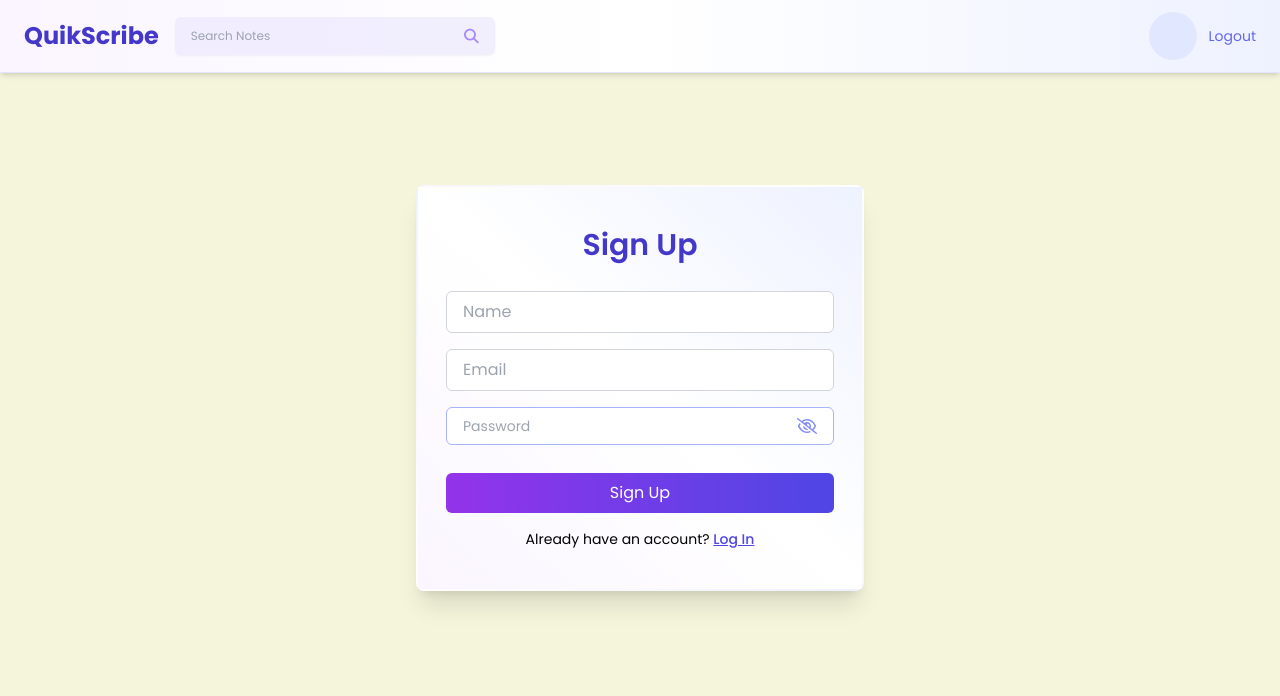
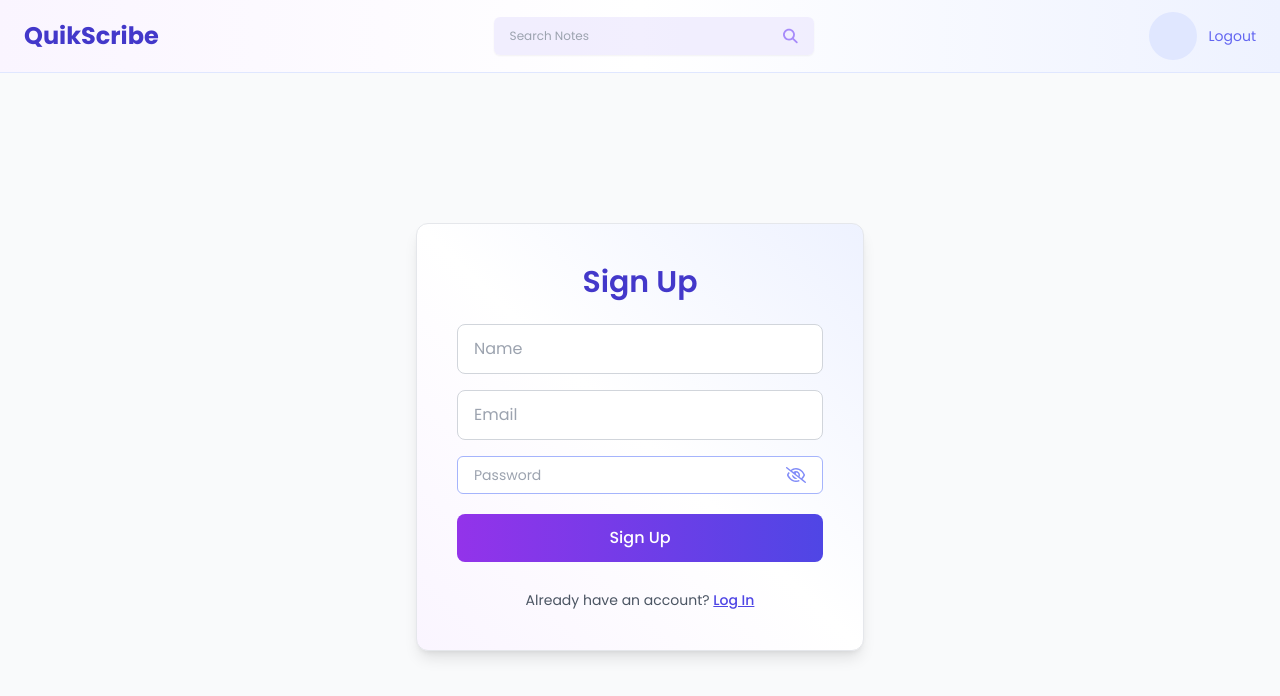
Before and after one commit to Aadarsh-max/QuickScribe, a React (Vite) app: page /signup in a window 1280 px wide. Shown: the top 696 px of the page. Built offline with nearby package versions, Linux system fonts and the light colour scheme.

Commit message:
Made mobile responsive

```diff
--- a/src/components/NavigationBar/Navbar.jsx
+++ b/src/components/NavigationBar/Navbar.jsx
@@ -35,13 +35,33 @@ const Navbar = ({ userInfo, onSearchNote, handleClearSearch }) => {
 
     return (
         <div className="bg-gradient-to-r from-purple-50 via-white to-indigo-50 px-4 sm:px-6 py-3 shadow-md border-b border-indigo-100">
-            <div className="flex flex-col md:flex-row items-center w-full">
-                <div className="flex justify-between items-center w-full md:w-auto">
+            {/* Desktop view - exactly like original */}
+            <div className="hidden sm:flex sm:flex-row sm:items-center sm:justify-between sm:gap-0">
                 <h2 className="text-2xl font-bold text-indigo-700">QuikScribe</h2>
 
-                    {/* Hamburger menu for mobile */}
+                {shouldShowSearchBar && (
+                    <div className="w-auto">
+                        <SearchBar
+                            value={searchQuery}
+                            onChange={({ target }) => setSearchQuery(target.value)}
+                            handleSearch={handleSearch}
+                            onClearSearch={onClearSearch}
+                        />
+                    </div>
+                )}
+
+                <div>
+                    <Profile userInfo={userInfo} onLogout={onLogout} />
+                </div>
+            </div>
+
+            {/* Mobile view */}
+            <div className="sm:hidden">
+                <div className="flex justify-between items-center">
+                    <h2 className="text-2xl font-bold text-indigo-700">QuikScribe</h2>
+
                     <button
-                        className="md:hidden focus:outline-none"
+                        className="focus:outline-none"
                         onClick={toggleMenu}
                         aria-label="Toggle menu"
                     >
@@ -55,10 +75,10 @@ const Navbar = ({ userInfo, onSearchNote, handleClearSearch }) => {
                     </button>
                 </div>
 
-                {/* Mobile menu */}
-                <div className={`flex flex-col md:flex-row md:items-center w-full md:justify-between mt-3 md:mt-0 ${isMenuOpen ? 'block' : 'hidden md:flex'}`}>
+                {isMenuOpen && (
+                    <div className="mt-3 flex flex-col gap-3">
                         {shouldShowSearchBar && (
-                        <div className="w-full md:w-auto md:mx-4 mb-3 md:mb-0">
+                            <div className="w-full">
                                 <SearchBar
                                     value={searchQuery}
                                     onChange={({ target }) => setSearchQuery(target.value)}
@@ -68,10 +88,11 @@ const Navbar = ({ userInfo, onSearchNote, handleClearSearch }) => {
                             </div>
                         )}
 
-                    <div className="mt-3 md:mt-0">
+                        <div className="mt-2">
                             <Profile userInfo={userInfo} onLogout={onLogout} />
                         </div>
                     </div>
+                )}
             </div>
         </div>
     );
--- a/src/pages/Home/AddEditNotes.jsx
+++ b/src/pages/Home/AddEditNotes.jsx
@@ -98,26 +98,26 @@ const AddEditNotes = ({ noteData, type, getAllNotes, onClose, showToastMessage }
 
   return (
     <motion.div
-      className="relative bg-white rounded-lg shadow-lg p-6 border border-indigo-50"
+      className="relative bg-white rounded-lg shadow-lg p-4 sm:p-6 border border-indigo-50 w-full max-w-full mx-auto"
       initial={{ opacity: 0, y: 20 }}
       animate={{ opacity: 1, y: 0 }}
       transition={{ duration: 0.3 }}
     >
       <motion.button
-        className="w-10 h-10 rounded-full flex items-center justify-center absolute -top-3 -right-3 bg-white shadow-md text-gray-500 hover:text-red-500 hover:bg-red-50 transition-colors"
+        className="w-8 h-8 sm:w-10 sm:h-10 rounded-full flex items-center justify-center absolute -top-2 -right-2 sm:-top-3 sm:-right-3 bg-white shadow-md text-gray-500 hover:text-red-500 hover:bg-red-50 transition-colors"
         onClick={onClose}
         whileHover={{ scale: 1.1 }}
         whileTap={{ scale: 0.9 }}
       >
-        <MdClose className="text-xl" />
+        <MdClose className="text-lg sm:text-xl" />
       </motion.button>
 
       <div className="flex flex-col gap-2">
-        <label className="input-label text-indigo-500 font-medium tracking-wider">TITLE</label>
+        <label className="input-label text-indigo-500 font-medium tracking-wider text-sm sm:text-base">TITLE</label>
         <motion.input
           id="title-input"
           type="text"
-          className="text-2xl text-slate-800 outline-none border-b-2 border-transparent focus:border-indigo-300 transition-colors"
+          className="text-xl sm:text-2xl text-slate-800 outline-none border-b-2 border-transparent focus:border-indigo-300 transition-colors w-full"
           placeholder="Study Data Structures"
           value={title}
           onChange={({ target }) => setTitle(target.value)}
@@ -125,28 +125,28 @@ const AddEditNotes = ({ noteData, type, getAllNotes, onClose, showToastMessage }
         />
       </div>
 
-      <div className="flex flex-col gap-2 mt-6">
-        <label className="input-label text-indigo-500 font-medium tracking-wider">CONTENT</label>
+      <div className="flex flex-col gap-2 mt-4 sm:mt-6">
+        <label className="input-label text-indigo-500 font-medium tracking-wider text-sm sm:text-base">CONTENT</label>
         <motion.textarea
           id="content-input"
           type="text"
-          className="text-sm text-slate-700 outline-none bg-indigo-50 p-4 rounded-lg resize-none transition-colors focus:bg-indigo-100 focus:shadow-inner"
+          className="text-sm text-slate-700 outline-none bg-indigo-50 p-3 sm:p-4 rounded-lg resize-none transition-colors focus:bg-indigo-100 focus:shadow-inner w-full"
           placeholder="Write your note content here..."
-          rows={10}
+          rows={8}
           value={content}
           onChange={({ target }) => setContent(target.value)}
           whileFocus={{ scale: 1.01 }}
         />
       </div>
 
-      <div className="mt-5">
-        <label className="input-label text-indigo-500 font-medium tracking-wider">TAGS</label>
+      <div className="mt-4 sm:mt-5">
+        <label className="input-label text-indigo-500 font-medium tracking-wider text-sm sm:text-base">TAGS</label>
         <TagInput tags={tags} setTags={setTags} />
       </div>
 
       {error && (
         <motion.p
-          className="text-red-500 text-xs pt-4 flex items-center"
+          className="text-red-500 text-xs pt-3 sm:pt-4 flex items-center"
           initial={{ opacity: 0, x: -10 }}
           animate={{ opacity: 1, x: 0 }}
           transition={{ duration: 0.2 }}
@@ -159,7 +159,7 @@ const AddEditNotes = ({ noteData, type, getAllNotes, onClose, showToastMessage }
       )}
 
       <motion.button
-        className={`btn-primary font-medium mt-5 p-3 bg-gradient-to-r from-indigo-500 to-violet-500 hover:from-indigo-600 hover:to-violet-600 rounded-lg shadow-md ${isSubmitting ? 'opacity-80' : ''}`}
+        className={`btn-primary font-medium mt-4 sm:mt-5 p-2 sm:p-3 bg-gradient-to-r from-indigo-500 to-violet-500 hover:from-indigo-600 hover:to-violet-600 rounded-lg shadow-md w-full ${isSubmitting ? 'opacity-80' : ''}`}
         onClick={handleAddNote}
         disabled={isSubmitting}
         whileHover={{ scale: 1.02 }}
--- a/src/pages/Login/Login.jsx
+++ b/src/pages/Login/Login.jsx
@@ -9,6 +9,7 @@ const Login = () => {
     const [email, setEmail] = useState("");
     const [password, setPassword] = useState("");
     const [error, setError] = useState(null);
+    const [isLoading, setIsLoading] = useState(false);
 
     const navigate = useNavigate();
 
@@ -26,6 +27,7 @@ const Login = () => {
         }
 
         setError("");
+        setIsLoading(true);
 
         try {
             const response = await axiosInstance.post("/login", {
@@ -43,50 +45,76 @@ const Login = () => {
             } else {
                 setError("An unexpected error occurred. Please try again.");
             }
+        } finally {
+            setIsLoading(false);
         }
     };
 
     return (
-        <>
+        <div className="flex flex-col min-h-screen">
             <Navbar />
 
-            <div className="flex items-center justify-center min-h-[calc(100vh-5rem)] px-4 sm:px-6 md:px-0 mt-10 animate-fade-in">
-                <div className="w-full max-w-sm md:max-w-md rounded-lg bg-white px-6 py-8 sm:px-8 md:px-10 shadow-xl border border-gray-200 bg-gradient-to-tr from-purple-50 via-white to-indigo-50">
-                    <form onSubmit={handleLogin}>
-                        <h4 className="text-2xl sm:text-3xl font-semibold text-center mb-6 text-indigo-700">Login</h4>
+            <div className="flex items-center justify-center flex-grow px-4 py-8 sm:py-12 md:py-16 bg-gray-50">
+                <div className="w-full max-w-xs sm:max-w-sm md:max-w-md rounded-xl bg-white p-5 sm:p-8 md:p-10 shadow-lg border border-gray-200 bg-gradient-to-tr from-purple-50 via-white to-indigo-50 transition-all">
+                    <form onSubmit={handleLogin} className="space-y-5">
+                        <h4 className="text-xl sm:text-2xl md:text-3xl font-semibold text-center mb-6 text-indigo-700">Login</h4>
 
+                        <div className="space-y-4">
+                            <div>
                                 <input
                                     type="text"
                                     placeholder="Email"
-                            className="input-box w-full mb-4 px-4 py-2 text-sm sm:text-base rounded-md border border-gray-300 focus:outline-none focus:ring-2 focus:ring-indigo-500 transition-all duration-200"
+                                    className="w-full px-3 py-2 sm:px-4 sm:py-3 text-sm sm:text-base rounded-lg border border-gray-300 focus:outline-none focus:ring-2 focus:ring-indigo-500 transition-all duration-200"
                                     value={email}
                                     onChange={(e) => setEmail(e.target.value)}
+                                    aria-label="Email"
                                 />
+                            </div>
 
+                            <div>
                                 <PasswordInput
                                     value={password}
                                     onChange={(e) => setPassword(e.target.value)}
                                 />
+                            </div>
+                        </div>
 
-                        {error && <p className="text-red-500 text-xs pt-1">{error}</p>}
+                        {error && (
+                            <div className="pt-1">
+                                <p className="text-red-500 text-xs sm:text-sm">{error}</p>
+                            </div>
+                        )}
 
                         <button
                             type="submit"
-                            className="w-full bg-gradient-to-r from-purple-600 to-indigo-600 text-white py-2 rounded-md mt-4 text-sm sm:text-base hover:scale-[1.02] transition-all duration-200 hover:shadow-lg"
+                            disabled={isLoading}
+                            className="w-full bg-gradient-to-r from-purple-600 to-indigo-600 text-white py-2 sm:py-3 rounded-lg text-sm sm:text-base font-medium hover:scale-[1.01] transition-all duration-200 hover:shadow-md flex items-center justify-center"
                         >
-                            Login
+                            {isLoading ? (
+                                <span className="inline-flex items-center">
+                                    <svg className="animate-spin -ml-1 mr-2 h-4 w-4 text-white" xmlns="http://www.w3.org/2000/svg" fill="none" viewBox="0 0 24 24">
+                                        <circle className="opacity-25" cx="12" cy="12" r="10" stroke="currentColor" strokeWidth="4"></circle>
+                                        <path className="opacity-75" fill="currentColor" d="M4 12a8 8 0 018-8V0C5.373 0 0 5.373 0 12h4zm2 5.291A7.962 7.962 0 014 12H0c0 3.042 1.135 5.824 3 7.938l3-2.647z"></path>
+                                    </svg>
+                                    Logging in...
+                                </span>
+                            ) : (
+                                "Login"
+                            )}
                         </button>
 
-                        <p className="text-sm text-center mt-4">
+                        <div className="flex justify-center">
+                            <p className="text-xs sm:text-sm text-center mt-4 text-gray-600">
                                 Not registered yet?{" "}
                                 <Link to="/signUp" className="font-medium text-indigo-600 underline hover:text-purple-600 transition-colors duration-200">
                                     Create an Account
                                 </Link>
                             </p>
+                        </div>
                     </form>
                 </div>
             </div>
-        </>
+        </div>
     );
 };
 
--- a/src/pages/SignUp/SignUp.jsx
+++ b/src/pages/SignUp/SignUp.jsx
@@ -10,6 +10,7 @@ const SignUp = () => {
     const [email, setEmail] = useState("");
     const [password, setPassword] = useState("");
     const [error, setError] = useState(null);
+    const [isLoading, setIsLoading] = useState(false);
 
     const navigate = useNavigate();
 
@@ -32,6 +33,7 @@ const SignUp = () => {
         }
 
         setError('');
+        setIsLoading(true);
 
         try {
             const response = await axiosInstance.post("/create-account", {
@@ -54,58 +56,87 @@ const SignUp = () => {
                 error.response?.data?.message ||
                 "An unexpected error occurred. Please try again."
             );
+        } finally {
+            setIsLoading(false);
         }
     };
 
     return (
-        <>
+        <div className="flex flex-col min-h-screen">
             <Navbar />
 
-            <div className="flex items-center justify-center mt-16 sm:mt-28 px-4 animate-fade-in">
-                <div className="w-full max-w-sm sm:max-w-md rounded-lg bg-white px-6 sm:px-7 py-10 shadow-xl border-2 border-transparent bg-gradient-to-tr from-purple-50 via-white to-indigo-50">
-                    <form onSubmit={handleSignUp}>
-                        <h4 className="text-2xl sm:text-3xl font-semibold text-center mb-7 text-indigo-700">Sign Up</h4>
+            <div className="flex items-center justify-center flex-grow px-4 py-8 sm:py-12 md:py-16 bg-gray-50">
+                <div className="w-full max-w-xs sm:max-w-sm md:max-w-md rounded-xl bg-white p-5 sm:p-8 md:p-10 shadow-lg border border-gray-200 bg-gradient-to-tr from-purple-50 via-white to-indigo-50 transition-all">
+                    <form onSubmit={handleSignUp} className="space-y-5">
+                        <h4 className="text-xl sm:text-2xl md:text-3xl font-semibold text-center mb-6 text-indigo-700">Sign Up</h4>
 
+                        <div className="space-y-4">
+                            <div>
                                 <input
                                     type="text"
                                     placeholder="Name"
-                            className="w-full mb-4 px-4 py-2 rounded-md border border-gray-300 focus:outline-none focus:ring-2 focus:ring-purple-500 transition-all duration-200"
+                                    className="w-full px-3 py-2 sm:px-4 sm:py-3 text-sm sm:text-base rounded-lg border border-gray-300 focus:outline-none focus:ring-2 focus:ring-purple-500 transition-all duration-200"
                                     value={name}
                                     onChange={(e) => setName(e.target.value)}
+                                    aria-label="Name"
                                 />
+                            </div>
 
+                            <div>
                                 <input
                                     type="text"
                                     placeholder="Email"
-                            className="w-full mb-4 px-4 py-2 rounded-md border border-gray-300 focus:outline-none focus:ring-2 focus:ring-indigo-500 transition-all duration-200"
+                                    className="w-full px-3 py-2 sm:px-4 sm:py-3 text-sm sm:text-base rounded-lg border border-gray-300 focus:outline-none focus:ring-2 focus:ring-indigo-500 transition-all duration-200"
                                     value={email}
                                     onChange={(e) => setEmail(e.target.value)}
+                                    aria-label="Email"
                                 />
+                            </div>
 
+                            <div>
                                 <PasswordInput
                                     value={password}
                                     onChange={(e) => setPassword(e.target.value)}
                                 />
+                            </div>
+                        </div>
 
-                        {error && <p className="text-red-500 text-xs pb-1">{error}</p>}
+                        {error && (
+                            <div className="pt-1">
+                                <p className="text-red-500 text-xs sm:text-sm">{error}</p>
+                            </div>
+                        )}
 
                         <button
                             type="submit"
-                            className="w-full bg-gradient-to-r from-purple-600 to-indigo-600 text-white py-2 rounded-md mt-4 hover:scale-[1.02] transition-all duration-200 hover:shadow-lg"
+                            disabled={isLoading}
+                            className="w-full bg-gradient-to-r from-purple-600 to-indigo-600 text-white py-2 sm:py-3 rounded-lg text-sm sm:text-base font-medium hover:scale-[1.01] transition-all duration-200 hover:shadow-md flex items-center justify-center"
                         >
-                            Sign Up
+                            {isLoading ? (
+                                <span className="inline-flex items-center">
+                                    <svg className="animate-spin -ml-1 mr-2 h-4 w-4 text-white" xmlns="http://www.w3.org/2000/svg" fill="none" viewBox="0 0 24 24">
+                                        <circle className="opacity-25" cx="12" cy="12" r="10" stroke="currentColor" strokeWidth="4"></circle>
+                                        <path className="opacity-75" fill="currentColor" d="M4 12a8 8 0 018-8V0C5.373 0 0 5.373 0 12h4zm2 5.291A7.962 7.962 0 014 12H0c0 3.042 1.135 5.824 3 7.938l3-2.647z"></path>
+                                    </svg>
+                                    Signing up...
+                                </span>
+                            ) : (
+                                "Sign Up"
+                            )}
                         </button>
 
-                        <p className="text-sm text-center mt-4">
+                        <div className="flex justify-center">
+                            <p className="text-xs sm:text-sm text-center mt-2 text-gray-600">
                                 Already have an account?{" "}
                                 <Link to="/login" className="font-medium text-indigo-600 underline hover:text-purple-600 transition-colors duration-200">
                                     Log In
                                 </Link>
                             </p>
+                        </div>
                     </form>
                 </div>
             </div>
-        </>
+        </div>
     );
 };
 
```
Also changed, not shown: src/pages/Home/Home.jsx (+13 -13 lines). Lines whose indentation alone changed are shown as unchanged.
